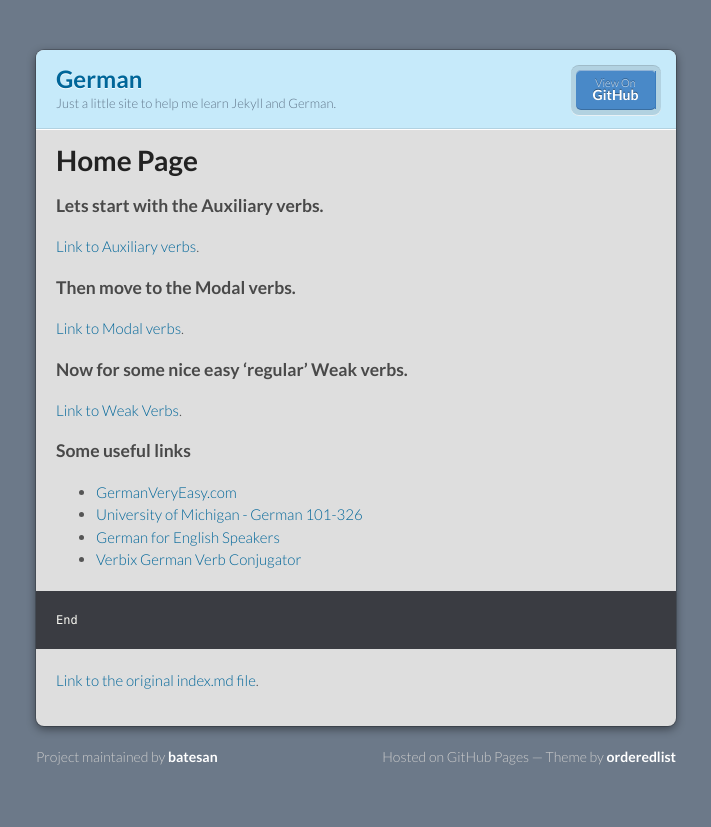
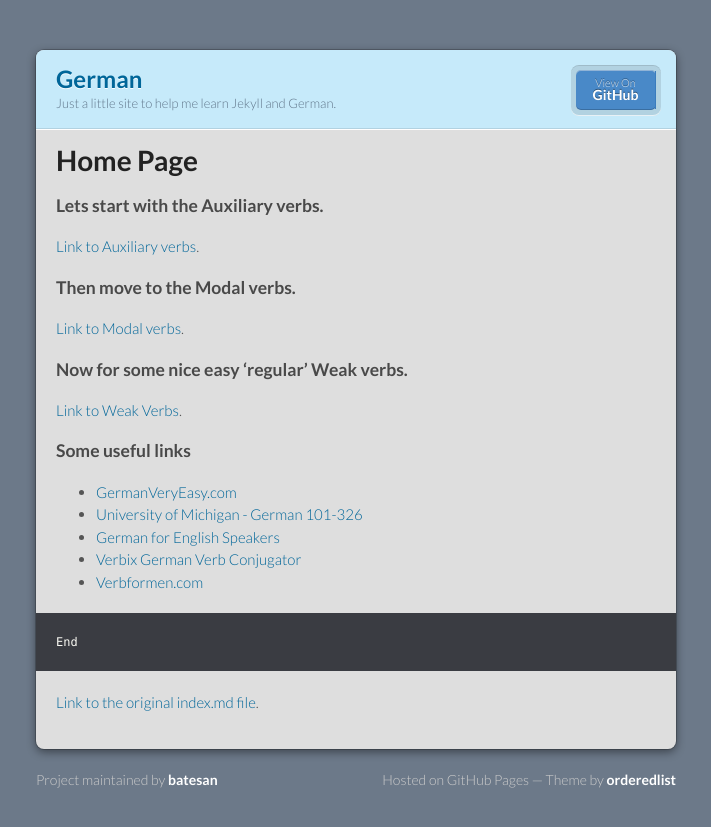
Before and after one commit to batesan/german, a Jekyll site: the page built from index.md, in a window 1280 px wide. Shown: the top 827 px of the page, without its empty margins (284-995 px from the left). Built offline with Jekyll 4.4.1, drawn with Linux system fonts in a browser that asks for light colours; our own code applies the rules of GitHub Pages for plain Markdown files.

Commit message:
new link

````diff
--- a/index.md
+++ b/index.md
@@ -24,6 +24,7 @@ layout: default
 - [University of Michigan - German 101-326](https://www.lsa.umich.edu/german/hmr/index.html)
 - [German for English Speakers](http://germanforenglishspeakers.com/)
 - [Verbix German Verb Conjugator](http://www.verbix.com/languages/german.html)
+- [Verbformen.com](https://www.verbformen.com/)
 
 
 ```
````
